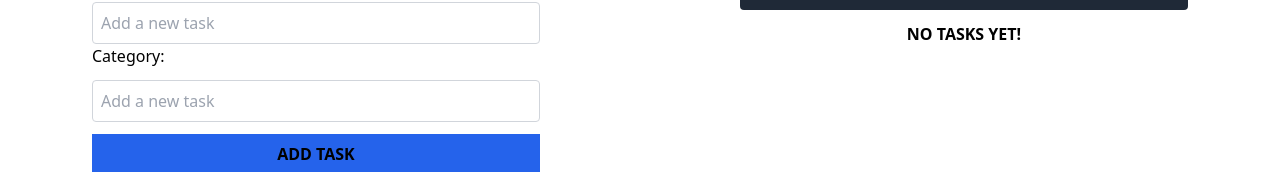
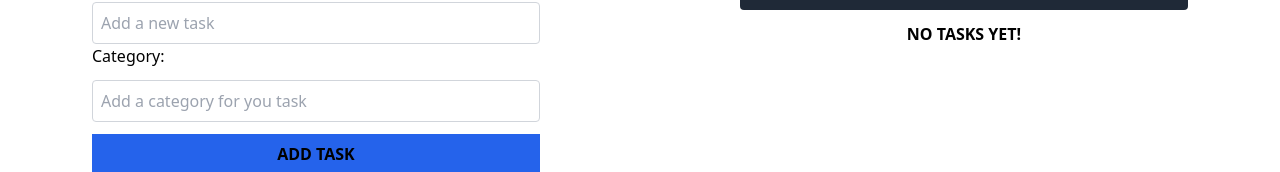
Before and after one commit to RealWalt/to-do-app-react, a React app: page / in a window 1280 px wide. Shown: the part 150-322 px from the top of the page. Built offline with nearby package versions, Linux system fonts and the light colour scheme; the HTML template or start-up script is replaced by a standard one.

Commit message:
Fix: changed the placerholder of category input

```diff
--- a/src/components/TaskForm.jsx
+++ b/src/components/TaskForm.jsx
@@ -22,7 +22,7 @@ const TaskForm = ({task, setTask, handleSubmit, alerta}) => {
             <label htmlFor="task">Category:</label>
             <input
               type="text"
-              placeholder="Add a new task"
+              placeholder="Add a category for you task"
               className="w-full p-2 border border-gray-300 rounded mt-3 text-gray-900"
               id="category"
               value={task.category}
```
